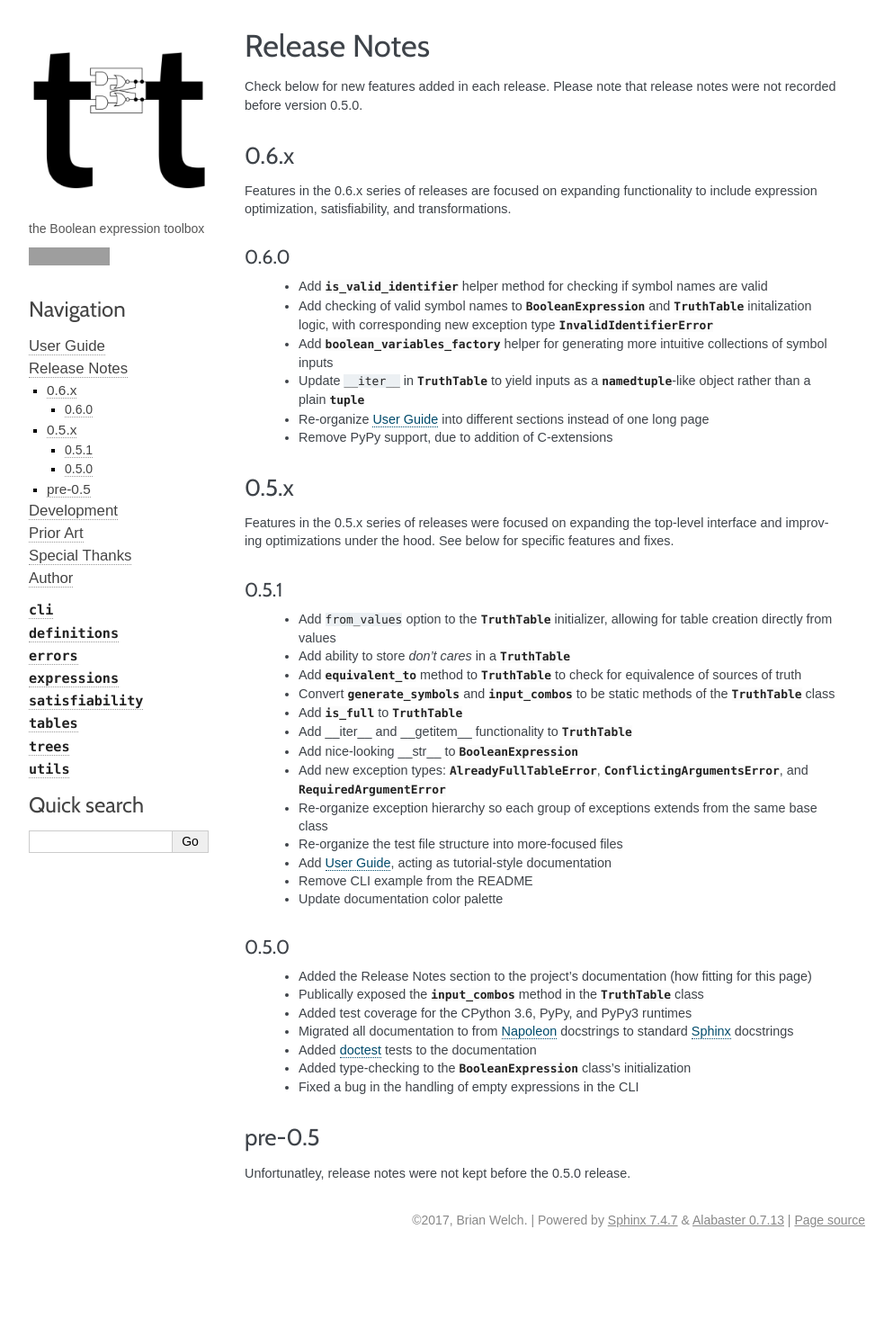
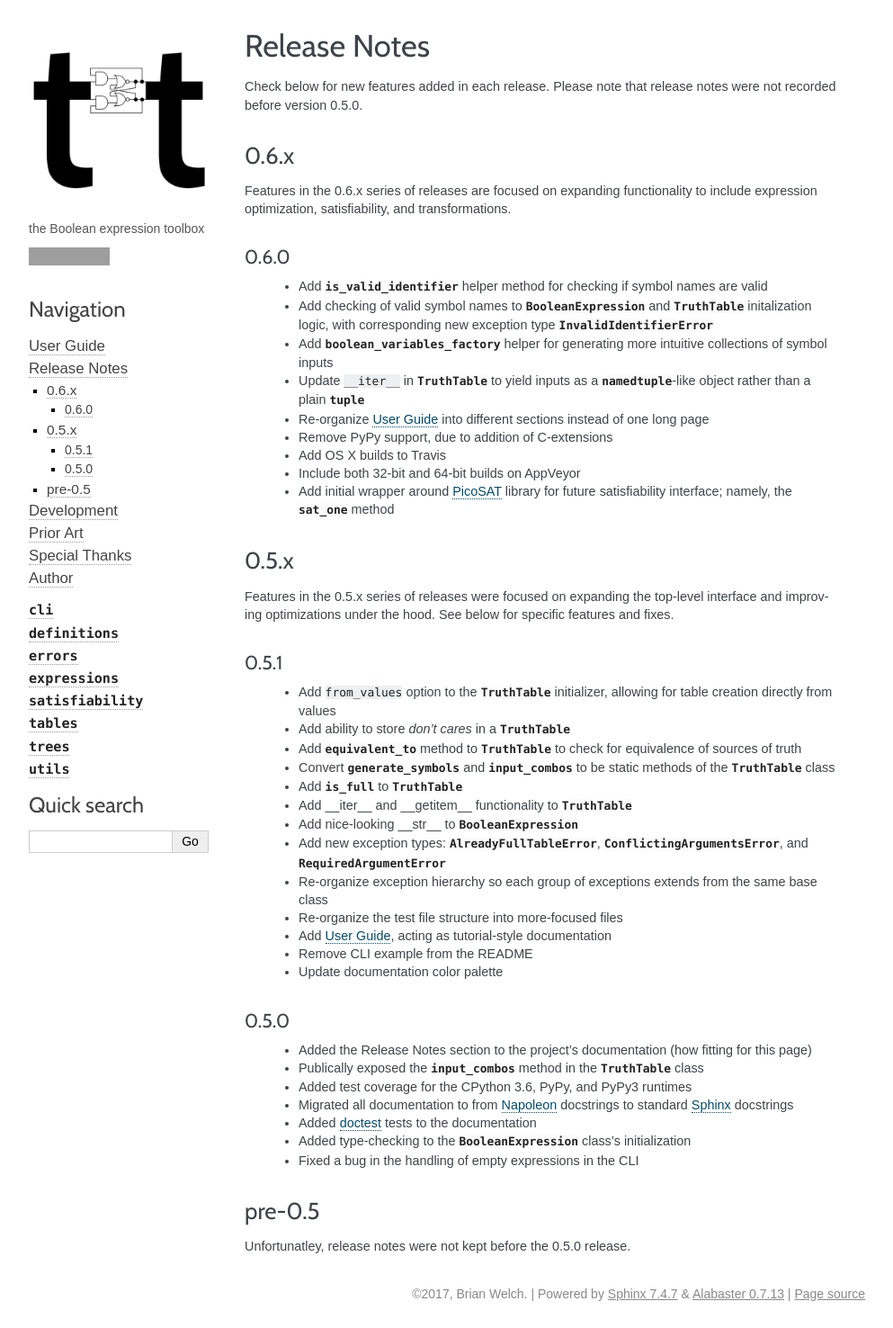
Before and after one commit to welchbj/tt, a Sphinx documentation site: the page built from docs/release_notes.rst, in a window 1280 px wide. Shown: the whole page at 90% size, without its empty margins (148-1141 px from the left). Built offline with Sphinx 7.4.7, drawn with Linux system fonts in a browser that asks for light colours; some web fonts are replaced; before the commit the page ends 1394 px from its top, so only the background shows below that; grey boxes are pictures that could not be loaded.

Commit message:
Update release notes to include updated CI flow and PicoSAT

```diff
--- a/docs/release_notes.rst
+++ b/docs/release_notes.rst
@@ -17,6 +17,9 @@ Features in the 0.6.x series of releases are focused on expanding functionality
     * Update ``__iter__`` in  :class:`TruthTable <tt.tables.truth_table.TruthTable>` to yield inputs as a :func:`namedtuple <python:collections.namedtuple>`-like object rather than a plain :class:`tuple <python:tuple>`
     * Re-organize :doc:`User Guide </user_guide>` into different sections instead of one long page
     * Remove PyPy support, due to addition of C-extensions
+    * Add OS X builds to Travis
+    * Include both 32-bit and 64-bit builds on AppVeyor
+    * Add initial wrapper around `PicoSAT`_ library for future satisfiability interface; namely, the :func:`sat_one <tt.satisfiability.picosat.sat_one>` method
 
 0.5.x
 -----
@@ -57,4 +60,5 @@ Unfortunatley, release notes were not kept before the 0.5.0 release.
 
 .. _doctest: https://docs.python.org/3/library/doctest.html
 .. _Napoleon: http://www.sphinx-doc.org/en/stable/ext/napoleon.html
+.. _PicoSAT: http://fmv.jku.at/picosat/
 .. _Sphinx: http://www.sphinx-doc.org/en/stable/index.html
```
